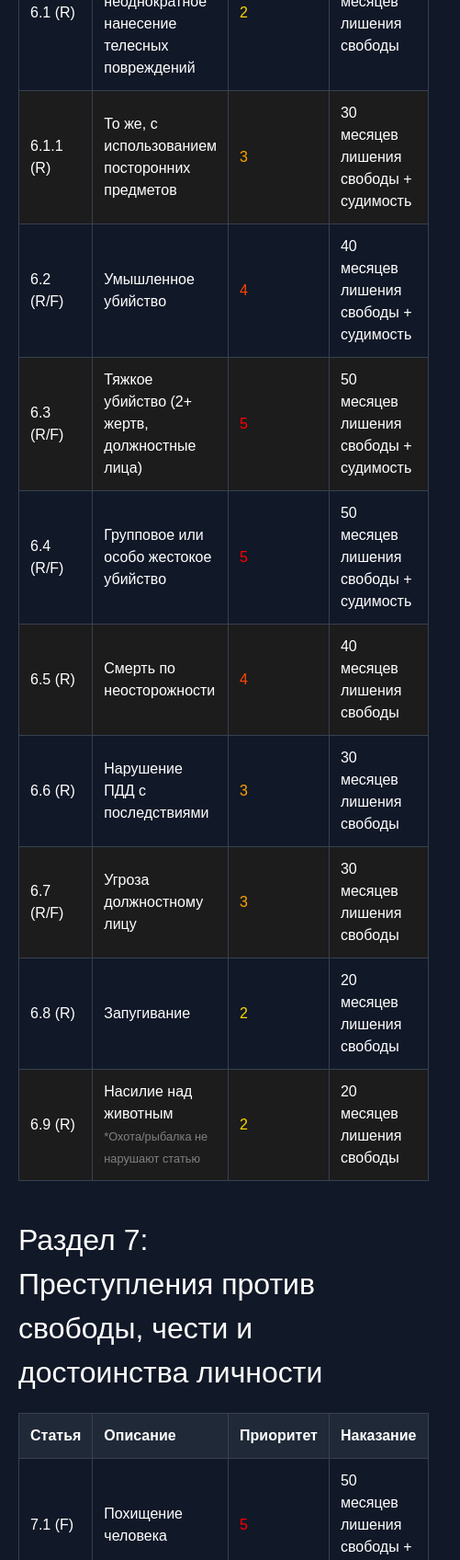
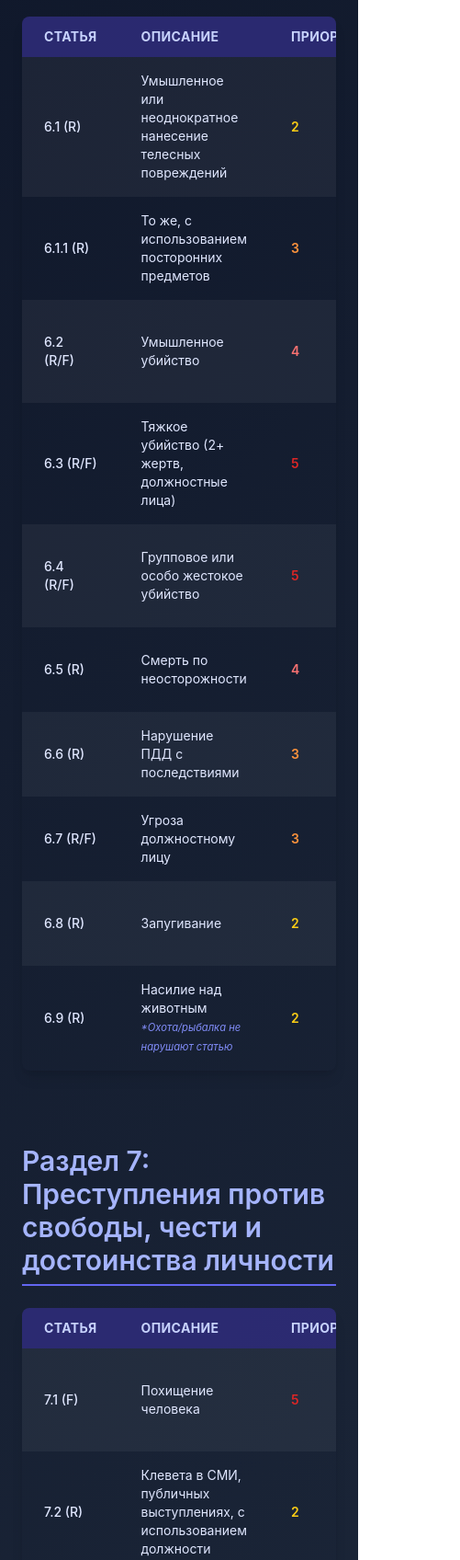
Before and after one commit to stw1zze/LA-by-DuhovFamQ, a plain HTML site: page index.html in a window 390 px wide. Shown: the part 304-2000 px from the top of the page at 92% size, 501 px wide, since content can reach past the window. Drawn offline with nearby package versions, Linux system fonts and the light colour scheme.

Commit message:
Update index.html

```diff
--- a/index.html
+++ b/index.html
@@ -1,107 +1,101 @@
 <!DOCTYPE html>
-<html lang="ru">
+<html lang="ru" class="scroll-smooth">
 <head>
   <meta charset="UTF-8" />
-  <meta name="viewport" content="width=device-width, initial-scale=1.0" />
-  <title>Уголовный Кодекс | Главы 6 и 7</title>
+  <meta name="viewport" content="width=device-width, initial-scale=1" />
+  <title>Уголовный Кодекс | Главы 6–9</title>
   <script src="https://cdn.tailwindcss.com"></script>
   <style>
-    body { background-color: #111827; color: white; font-family: sans-serif; }
-    table { width: 100%; border-collapse: collapse; }
-    th, td { padding: 12px; border: 1px solid #374151; text-align: left; }
-    th { background-color: #1f2937; }
-    tr:nth-child(even) { background-color: #1c1c1c; }
-    tr:hover { background-color: #2d2d2d; }
+    body {
+      background: linear-gradient(135deg, #0f172a 0%, #1e293b 100%);
+      font-family: 'Inter', sans-serif;
+      color: #e0e7ff;
+    }
+    /* Красивая подсветка строк */
+    tbody tr:nth-child(odd) {
+      background-color: rgba(255, 255, 255, 0.05);
+    }
+    tbody tr:hover {
+      background-color: rgba(147, 197, 253, 0.2);
+      transition: background-color 0.3s ease;
+    }
   </style>
 </head>
-<body>
-  <div style="max-width: 1200px; margin: auto; padding: 20px;">
-    <h1 style="font-size: 2rem; margin-bottom: 20px;">Раздел 6: Преступления против жизни и здоровья</h1>
-    <table>
-      <thead>
+<body class="min-h-screen flex flex-col items-center p-6">
+
+  <header class="max-w-7xl w-full mb-12 text-center">
+    <h1 class="text-4xl font-extrabold tracking-tight mb-3 text-indigo-400 drop-shadow-lg">Уголовный Кодекс</h1>
+    <p class="text-indigo-200 text-lg">Разделы 6–9: Преступления и наказания</p>
+  </header>
+
+  <main class="max-w-7xl w-full space-y-20">
+
+    <!-- Раздел -->
+    <section>
+      <h2 class="text-3xl font-semibold text-indigo-300 mb-6 border-b-2 border-indigo-500 pb-2">Раздел 6: Преступления против жизни и здоровья</h2>
+      <div class="overflow-x-auto rounded-lg shadow-lg">
+        <table class="min-w-full table-auto text-sm md:text-base">
+          <thead class="bg-indigo-900/80 text-indigo-200 uppercase tracking-wide text-left">
             <tr>
-          <th>Статья</th>
-          <th>Описание</th>
-          <th>Приоритет</th>
-          <th>Наказание</th>
+              <th class="px-6 py-3">Статья</th>
+              <th class="px-6 py-3">Описание</th>
+              <th class="px-6 py-3 w-20">Приоритет</th>
+              <th class="px-6 py-3 w-48">Наказание</th>
             </tr>
           </thead>
           <tbody>
-        <!-- Глава 6 -->
-        <tr><td>6.1 (R)</td><td>Умышленное или неоднократное нанесение телесных повреждений</td><td style="color: gold;">2</td><td>20 месяцев лишения свободы</td></tr>
-        <tr><td>6.1.1 (R)</td><td>То же, с использованием посторонних предметов</td><td style="color: orange;">3</td><td>30 месяцев лишения свободы + судимость</td></tr>
-        <tr><td>6.2 (R/F)</td><td>Умышленное убийство</td><td style="color: orangered;">4</td><td>40 месяцев лишения свободы + судимость</td></tr>
-        <tr><td>6.3 (R/F)</td><td>Тяжкое убийство (2+ жертв, должностные лица)</td><td style="color: red;">5</td><td>50 месяцев лишения свободы + судимость</td></tr>
-        <tr><td>6.4 (R/F)</td><td>Групповое или особо жестокое убийство</td><td style="color: red;">5</td><td>50 месяцев лишения свободы + судимость</td></tr>
-        <tr><td>6.5 (R)</td><td>Смерть по неосторожности</td><td style="color: orangered;">4</td><td>40 месяцев лишения свободы</td></tr>
-        <tr><td>6.6 (R)</td><td>Нарушение ПДД с последствиями</td><td style="color: orange;">3</td><td>30 месяцев лишения свободы</td></tr>
-        <tr><td>6.7 (R/F)</td><td>Угроза должностному лицу</td><td style="color: orange;">3</td><td>30 месяцев лишения свободы</td></tr>
-        <tr><td>6.8 (R)</td><td>Запугивание</td><td style="color: gold;">2</td><td>20 месяцев лишения свободы</td></tr>
-        <tr><td>6.9 (R)</td><td>Насилие над животным <br><small style="color: gray;">*Охота/рыбалка не нарушают статью</small></td><td style="color: gold;">2</td><td>20 месяцев лишения свободы</td></tr>
+            <tr><td class="px-6 py-4 font-medium">6.1 (R)</td><td class="px-6 py-4">Умышленное или неоднократное нанесение телесных повреждений</td><td class="px-6 py-4 text-yellow-400 font-semibold">2</td><td class="px-6 py-4">20 месяцев лишения свободы</td></tr>
+            <tr><td class="px-6 py-4 font-medium">6.1.1 (R)</td><td class="px-6 py-4">То же, с использованием посторонних предметов</td><td class="px-6 py-4 text-orange-400 font-semibold">3</td><td class="px-6 py-4">30 месяцев лишения свободы + судимость</td></tr>
+            <tr><td class="px-6 py-4 font-medium">6.2 (R/F)</td><td class="px-6 py-4">Умышленное убийство</td><td class="px-6 py-4 text-red-400 font-semibold">4</td><td class="px-6 py-4">40 месяцев лишения свободы + судимость</td></tr>
+            <tr><td class="px-6 py-4 font-medium">6.3 (R/F)</td><td class="px-6 py-4">Тяжкое убийство (2+ жертв, должностные лица)</td><td class="px-6 py-4 text-red-600 font-semibold">5</td><td class="px-6 py-4">50 месяцев лишения свободы + судимость</td></tr>
+            <tr><td class="px-6 py-4 font-medium">6.4 (R/F)</td><td class="px-6 py-4">Групповое или особо жестокое убийство</td><td class="px-6 py-4 text-red-600 font-semibold">5</td><td class="px-6 py-4">50 месяцев лишения свободы + судимость</td></tr>
+            <tr><td class="px-6 py-4 font-medium">6.5 (R)</td><td class="px-6 py-4">Смерть по неосторожности</td><td class="px-6 py-4 text-red-400 font-semibold">4</td><td class="px-6 py-4">40 месяцев лишения свободы</td></tr>
+            <tr><td class="px-6 py-4 font-medium">6.6 (R)</td><td class="px-6 py-4">Нарушение ПДД с последствиями</td><td class="px-6 py-4 text-orange-400 font-semibold">3</td><td class="px-6 py-4">30 месяцев лишения свободы</td></tr>
+            <tr><td class="px-6 py-4 font-medium">6.7 (R/F)</td><td class="px-6 py-4">Угроза должностному лицу</td><td class="px-6 py-4 text-orange-400 font-semibold">3</td><td class="px-6 py-4">30 месяцев лишения свободы</td></tr>
+            <tr><td class="px-6 py-4 font-medium">6.8 (R)</td><td class="px-6 py-4">Запугивание</td><td class="px-6 py-4 text-yellow-400 font-semibold">2</td><td class="px-6 py-4">20 месяцев лишения свободы</td></tr>
+            <tr><td class="px-6 py-4 font-medium">6.9 (R)</td><td class="px-6 py-4">Насилие над животным <br><small class="text-indigo-400 italic">*Охота/рыбалка не нарушают статью</small></td><td class="px-6 py-4 text-yellow-400 font-semibold">2</td><td class="px-6 py-4">20 месяцев лишения свободы</td></tr>
           </tbody>
         </table>
+      </div>
+    </section>
 
-    <!-- Глава 7 -->
-    <h1 style="font-size: 2rem; margin: 40px 0 20px;">Раздел 7: Преступления против свободы, чести и достоинства личности</h1>
-    <table>
-      <thead>
+    <!-- Раздел 7 -->
+    <section>
+      <h2 class="text-3xl font-semibold text-indigo-300 mb-6 border-b-2 border-indigo-500 pb-2">Раздел 7: Преступления против свободы, чести и достоинства личности</h2>
+      <div class="overflow-x-auto rounded-lg shadow-lg">
+        <table class="min-w-full table-auto text-sm md:text-base">
+          <thead class="bg-indigo-900/80 text-indigo-200 uppercase tracking-wide text-left">
             <tr>
-          <th>Статья</th>
-          <th>Описание</th>
-          <th>Приоритет</th>
-          <th>Наказание</th>
+              <th class="px-6 py-3">Статья</th>
+              <th class="px-6 py-3">Описание</th>
+              <th class="px-6 py-3 w-20">Приоритет</th>
+              <th class="px-6 py-3 w-48">Наказание</th>
             </tr>
           </thead>
           <tbody>
-        <tr><td>7.1 (F)</td><td>Похищение человека</td><td style="color: red;">5</td><td>50 месяцев лишения свободы + судимость</td></tr>
-        <tr><td>7.2 (R)</td><td>Клевета в СМИ, публичных выступлениях, с использованием должности</td><td style="color: gold;">2</td><td>20 месяцев лишения свободы</td></tr>
-        <tr><td>7.3 (R)</td><td>Клевета с обвинением в преступлении</td><td style="color: orange;">3</td><td>30 месяцев лишения свободы</td></tr>
-        <tr><td>7.4 (R)</td><td>Оскорбление через СМИ, нарушение закона о журналистике</td><td style="color: gold;">2</td><td>20 месяцев лишения свободы</td></tr>
-        <tr><td>7.5 (R)</td><td>Возбуждение ненависти/вражды</td><td style="color: orange;">3</td><td>30 месяцев лишения свободы</td></tr>
-        <tr><td>7.6 (R/F)</td><td>То же, совершено представителем власти</td><td style="color: orange;">3</td><td>30 месяцев лишения свободы + судимость</td></tr>
+            <tr><td class="px-6 py-4 font-medium">7.1 (F)</td><td class="px-6 py-4">Похищение человека</td><td class="px-6 py-4 text-red-600 font-semibold">5</td><td class="px-6 py-4">50 месяцев лишения свободы + судимость</td></tr>
+            <tr><td class="px-6 py-4 font-medium">7.2 (R)</td><td class="px-6 py-4">Клевета в СМИ, публичных выступлениях, с использованием должности</td><td class="px-6 py-4 text-yellow-400 font-semibold">2</td><td class="px-6 py-4">20 месяцев лишения свободы</td></tr>
+            <tr><td class="px-6 py-4 font-medium">7.3 (R)</td><td class="px-6 py-4">Клевета с обвинением в преступлении</td><td class="px-6 py-4 text-orange-400 font-semibold">3</td><td class="px-6 py-4">30 месяцев лишения свободы</td></tr>
+            <tr><td class="px-6 py-4 font-medium">7.4 (R)</td><td class="px-6 py-4">Оскорбление через СМИ, нарушение закона о журналистике</td><td class="px-6 py-4 text-yellow-400 font-semibold">2</td><td class="px-6 py-4">20 месяцев лишения свободы</td></tr>
+            <tr><td class="px-6 py-4 font-medium">7.5 (R)</td><td class="px-6 py-4">Возбуждение ненависти/вражды</td><td class="px-6 py-4 text-orange-400 font-semibold">3</td><td class="px-6 py-4">30 месяцев лишения свободы</td></tr>
+            <tr><td class="px-6 py-4 font-medium">7.6 (R/F)</td><td class="px-6 py-4">То же, совершено представителем власти</td><td class="px-6 py-4 text-orange-400 font-semibold">3</td><td class="px-6 py-4">30 месяцев лишения свободы + судимость</td></tr>
           </tbody>
         </table>
-<h1 style="font-size: 2rem; margin: 40px 0 20px;">Раздел 8: Преступления против половой неприкосновенности и половой свободы личности</h1>
-<table>
-  <thead>
+      </div>
+    </section>
+
+    <!-- Раздел 8 -->
+    <section>
+      <h2 class="text-3xl font-semibold text-indigo-300 mb-6 border-b-2 border-indigo-500 pb-2">Раздел 8: Преступления против половой неприкосновенности и половой свободы личности</h2>
+      <div class="overflow-x-auto rounded-lg shadow-lg">
+        <table class="min-w-full table-auto text-sm md:text-base">
+          <thead class="bg-indigo-900/80 text-indigo-200 uppercase tracking-wide text-left">
             <tr>
-      <th>Статья</th>
-      <th>Описание</th>
-      <th>Приоритет</th>
-      <th>Наказание</th>
+              <th class="px-6 py-3">Статья</th>
+              <th class="px-6 py-3">Описание</th>
+              <th class="px-6 py-3 w-20">Приоритет</th>
+              <th class="px-6 py-3 w-48">Наказание</th>
             </tr>
           </thead>
           <tbody>
-    <tr><td>8.1 (R)</td><td>Насильственные действия сексуального характера с применением насилия, угроз или при беспомощности жертвы</td><td style="color: orange;">3</td><td>30 месяцев лишения свободы + судимость</td></tr>
-    <tr><td>8.2 (R/F)</td><td>То же, повлекшие по неосторожности тяжкий вред здоровью или смерть потерпевшего</td><td style="color: orangered;">4</td><td>40 месяцев лишения свободы + судимость</td></tr>
-    <tr><td>8.3 (R)</td><td>Принуждение к сексуальным действиям через шантаж, угрозы имуществу или использование зависимости</td><td style="color: orange;">3</td><td>30 месяцев лишения свободы + судимость</td></tr>
-    <tr><td>8.4 (R)</td><td>Сексуальное домогательство, включая дискриминационные действия с сексуальным подтекстом</td><td style="color: orangered;">4</td><td>40 месяцев лишения свободы + судимость</td></tr>
-  </tbody>
-</table>
-<h1 style="font-size: 2rem; margin: 40px 0 20px;">Раздел 9: Преступления против конституционных прав и свобод человека и гражданина</h1>
-<table>
-  <thead>
-    <tr>
-      <th>Статья</th>
-      <th>Описание</th>
-      <th>Приоритет</th>
-      <th>Наказание</th>
-    </tr>
-  </thead>
-  <tbody>
-    <tr><td>9.1 (F)</td><td>Незаконный сбор или распространение сведений о частной жизни без согласия, в том числе с использованием служебного положения</td><td style="color: gold;">2</td><td>20 месяцев лишения свободы</td></tr>
-    <tr><td>9.2 (F)</td><td>Незаконное проникновение в жилище или частную территорию против воли владельца</td><td style="color: gold;">2</td><td>20 месяцев лишения свободы</td></tr>
-    <tr><td>9.3 (J)</td><td>Воспрепятствование избирательным правам граждан (подкуп, обман, принуждение, насилие)</td><td style="color: gold;">2</td><td>20 месяцев лишения свободы</td></tr>
-    <tr><td>9.4 (F)</td><td>Принуждение журналиста к распространению или отказу от информации</td><td style="color: gold;">2</td><td>20 месяцев лишения свободы</td></tr>
-    <tr><td>9.5 (F)</td><td>Незаконное ограничение прав журналистов на получение и распространение информации</td><td style="color: green;">1</td><td>10 месяцев лишения свободы</td></tr>
-    <tr><td>9.6 (F)</td><td>Отказ в предоставлении медицинской помощи или услуг, повлекший вред здоровью</td><td style="color: orange;">3</td><td>30 месяцев лишения свободы</td></tr>
-    <tr><td>9.6.1 (F)</td><td>То же, но с причинением тяжкого вреда или смерти по неосторожности</td><td style="color: red;">5</td><td>50 месяцев лишения свободы + судимость</td></tr>
-    <tr><td>9.6.2 (R/F)</td><td>Неоказание помощи лицу в опасности, несмотря на возможность её оказания</td><td style="color: gold;">2</td><td>20 месяцев лишения свободы</td></tr>
-    <tr><td>9.7 (F)</td><td>Отказ сотрудника правоохранительных органов от действий, повлекший вред интересам</td><td style="color: orange;">3</td><td>30 месяцев лишения свободы</td></tr>
-    <tr><td>9.7.1 (F)</td><td>То же, но с причинением тяжкого вреда или смерти по неосторожности</td><td style="color: red;">5</td><td>50 месяцев лишения свободы + судимость</td></tr>
-  </tbody>
-</table>
-
-  </div>
-</body>
-</html>
+            <tr><td class="px-6 py-4 font-medium">8.1 (R)</td><td class="px
```
Lines whose indentation alone changed are shown as unchanged.
